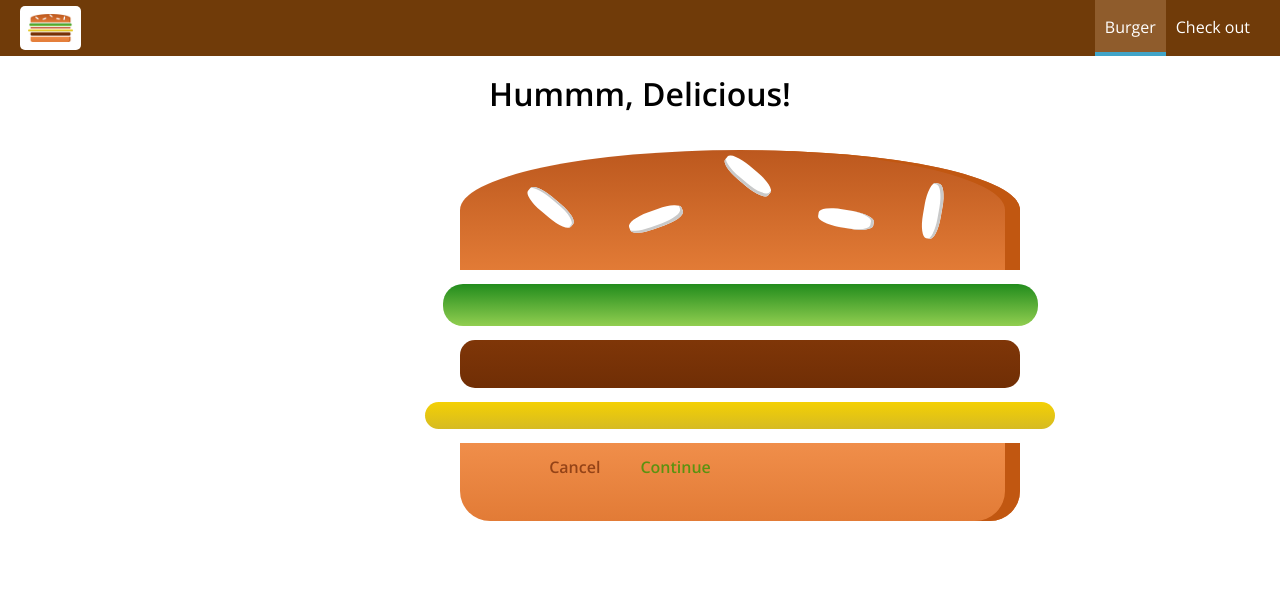
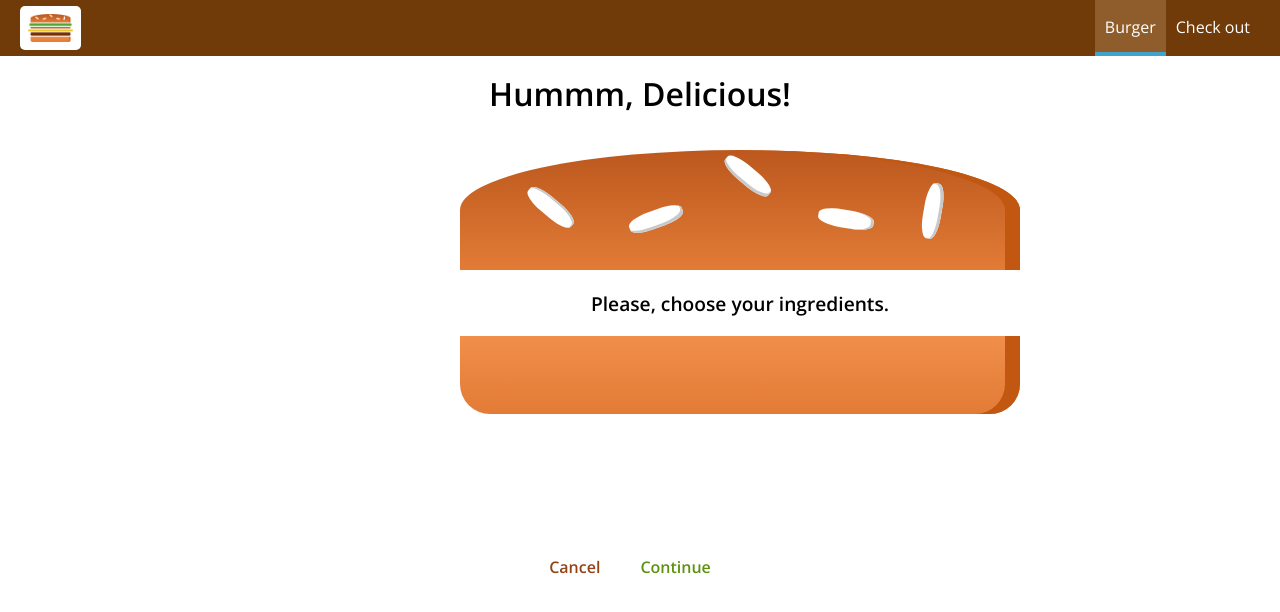
Before and after one commit to cesar1983/burger, a React (Create React App) app: page /checkout in a window 1280 px wide. Shown: the top 612 px of the page. Built offline with nearby package versions, Linux system fonts and the light colour scheme.

Commit message:
ajustes routing

```diff
--- a/src/components/Order/CheckoutSummary/CheckoutSummary.js
+++ b/src/components/Order/CheckoutSummary/CheckoutSummary.js
@@ -8,15 +8,17 @@ const CheckoutSummary = (props) => {
   return (
     <div className={classes.CheckoutSummary}>
       <h1>Hummm, Delicious!</h1>
-      <div style={{ width: "100%", height: "300px", margin: "auto" }}>
+      <div style={{ width: "100%", height: "400px", margin: "auto" }}>
         <Burger ingredients={props.ingredients} />
       </div>
-      <Button clicked buttonType="Danger">
-        Cancel
-      </Button>
-      <Button clicked buttonType="Success">
-        Continue
-      </Button>
+      <div>
+        <Button clicked={props.handleCancelButtonClick} buttonType="Danger">
+          Cancel
+        </Button>
+        <Button clicked={props.handleContinueButtonClick} buttonType="Success">
+          Continue
+        </Button>
+      </div>
     </div>
   );
 };
--- a/src/containers/BurgerBuilder/BurgerBuilder.js
+++ b/src/containers/BurgerBuilder/BurgerBuilder.js
@@ -86,33 +86,45 @@ class BurgerBuilder extends Component {
   };
 
   purchaseContinueHandler = () => {
-    this.setState({ loading: true });
+    // this.setState({ loading: true });
+    // const order = {
+    //   customer: {
+    //     name: "Cesar Almeida",
+    //     email: "cesar.fa@gmail.com",
+    //     address: {
+    //       street: "Rua Aleee 12",
+    //       zipCode: "12115",
+    //       country: "BR",
+    //     },
+    //   },
+    //   ingredients: this.state.ingredients,
+    //   price: this.state.totalPrice,
+    //   deliveryMethod: "normal",
+    // };
+    // axios
+    //   .post("/orders.json", order)
+    //   .then((response) => {
+    //     // console.log("response", response);
+    //     this.setState({ loading: false, purchasing: false });
+    //   })
+    //   .catch((error) => {
+    //     // console.log("Error", error);
+    //     this.setState({ loading: false, purchasing: false });
+    //   });
 
-    const order = {
-      customer: {
-        name: "Cesar Almeida",
-        email: "cesar.fa@gmail.com",
-        address: {
-          street: "Rua Aleee 12",
-          zipCode: "12115",
-          country: "BR",
-        },
-      },
-      ingredients: this.state.ingredients,
-      price: this.state.totalPrice,
-      deliveryMethod: "normal",
-    };
-
-    axios
-      .post("/orders.json", order)
-      .then((response) => {
-        // console.log("response", response);
-        this.setState({ loading: false, purchasing: false });
-      })
-      .catch((error) => {
-        // console.log("Error", error);
-        this.setState({ loading: false, purchasing: false });
-      });
+    const queryParams = [];
+    for (let i in this.state.ingredients) {
+      queryParams.push(
+        encodeURIComponent(i) +
+          "=" +
+          encodeURIComponent(this.state.ingredients[i])
+      );
+    }
+    const queryString = queryParams.join("&");
+    this.props.history.push({
+      pathname: "/checkout",
+      search: "?" + queryString,
+    });
   };
 
   updatePurchaseState(ingredients) {
--- a/src/containers/Checkout/Checkout.js
+++ b/src/containers/Checkout/Checkout.js
@@ -3,10 +3,38 @@ import React, { Component } from "react";
 import CheckoutSummary from "../../components/Order/CheckoutSummary/CheckoutSummary";
 
 class Checkout extends Component {
+  state = {
+    ingredients: {},
+  };
+
+  componentDidMount() {
+    const query = new URLSearchParams(this.props.location.search);
+    const ingredients = {};
+    for (let param of query.entries()) {
+      ingredients[param[0]] = +param[1];
+    }
+    console.log(ingredients);
+    this.setState({ ingredients: ingredients });
+  }
+
+  handleCancelButton = () => {
+    this.props.history.goBack();
+  };
+
+  handleContinueButton = () => {
+    this.props.history.replace("/checkout/contact-data");
+  };
+
   render() {
+    console.log(this.state);
+    const { ingredients } = this.state;
     return (
       <div>
-        <CheckoutSummary ingredients={{ salad: 1, meat: 1, cheese: 1 }} />
+        <CheckoutSummary
+          handleCancelButtonClick={this.handleCancelButton}
+          handleContinueButtonClick={this.handleContinueButton}
+          ingredients={ingredients}
+        />
       </div>
     );
   }
```
